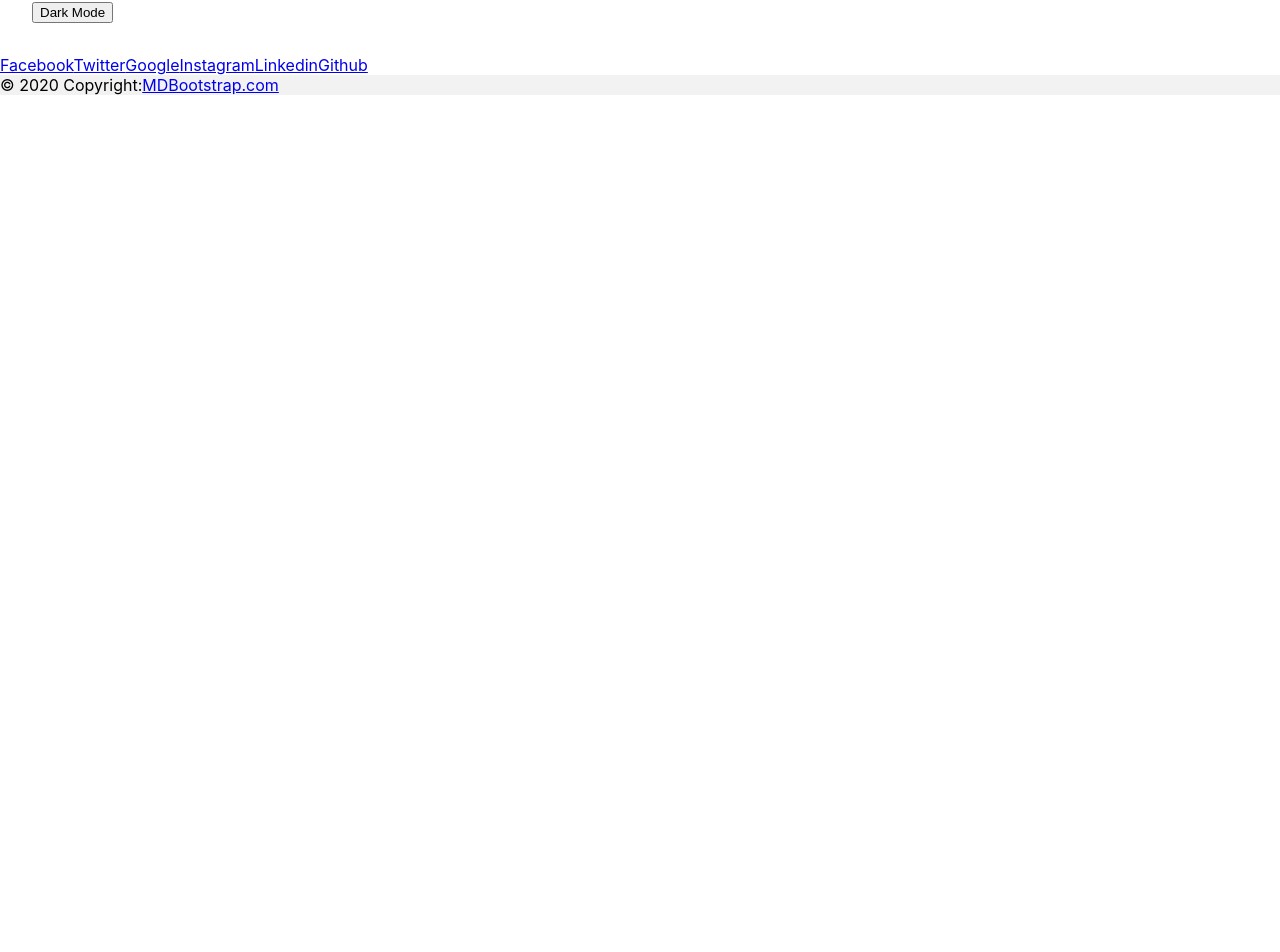
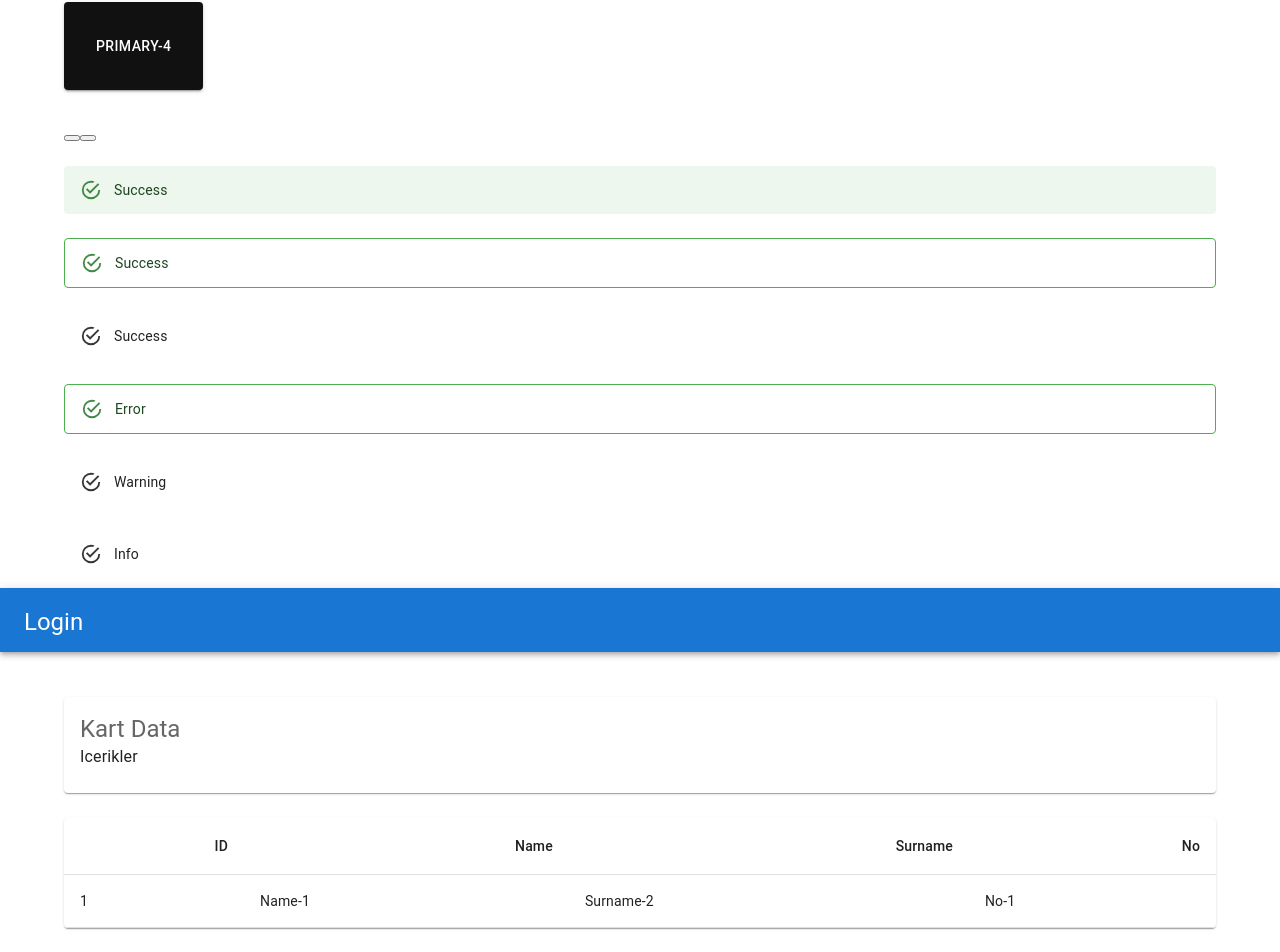
Before and after one commit to O-Mercan/ReactJs-Fundamentals, a React (Create React App) app: page / in a window 1280 px wide. Shown: the part 1392-2344 px from the top of the page. Before the commit the page ends 1487 px from the top, so only its background shows below. Built offline with nearby package versions, Linux system fonts and the light colour scheme.

Commit message:
materialUi added

```diff
--- a/package.json
+++ b/package.json
@@ -3,6 +3,9 @@
   "version": "0.1.0",
   "private": true,
   "dependencies": {
+    "@emotion/react": "^11.14.0",
+    "@emotion/styled": "^11.14.0",
+    "@mui/material": "^6.4.0",
     "@reduxjs/toolkit": "^2.5.0",
     "cra-template": "1.2.0",
     "react": "^19.0.0",
--- a/src/RouterBlog.jsx
+++ b/src/RouterBlog.jsx
@@ -6,6 +6,9 @@ import MainFunction from './components/MainFunction';
 import { Navigate, Route, Routes } from 'react-router-dom';
 // Redux Login
 import LoginForm from '../src/components/login/loginForm';
+
+import RegisterForm from './components/register/RegisterForm';
+
 
 // RouterBlog
 function RouterBlog() {
@@ -18,6 +21,7 @@ function RouterBlog() {
           <Route path={"/"} elementName= {<MainFunction/>}/>
           <Route path={"/index"} elementName= {<MainFunction/>}/>
           <Route path={"/login"} elementName={<LoginForm />} />
+          <Route path={"/register"} elementName={<RegisterForm />} />
           <Route path={"*"} elementName= {<Navigate to={"/"}/>}/>
         </Routes>
       </div>
--- a/src/components/MainFunction.jsx
+++ b/src/components/MainFunction.jsx
@@ -2,7 +2,41 @@ import React, { useContext } from 'react'
 import "./main.css"
 import { ThemeContext } from '../ThemeContext'
 
+// Material UI
+import { Container }from "@mui/material"
+import Grid from '@mui/material/Grid';
+import Typography from '@mui/material/Typography';
+import Button from '@mui/material/Button';
+import Alert from '@mui/material/Alert';
+import { createTheme, ThemeProvider } from '@mui/material/styles';
+import AppBar from '@mui/material/AppBar';
+import Toolbar from '@mui/material/Toolbar';
+import Card from '@mui/material/Card';
+import CardContent from '@mui/material/CardContent';
+import TableContainer from '@mui/material/TableContainer';
+import Paper from '@mui/material/Paper';
+import Table from '@mui/material/Table';
+import TableHead from '@mui/material/TableHead';
+import TableRow from '@mui/material/TableRow';
+import TableCell from '@mui/material/TableCell';
+import TableBody from '@mui/material/TableBody';
+
+
+
+// Function
 export default function MainFunction() {
+
+  // Material UI
+  const materialUITheme = createTheme({
+    palette:{
+      primary:{
+        main:'#111111'
+      },
+      secondary:{
+        main:'#222222'
+      }
+    }
+  })
 
   // Context Api
   const {theme, toggleTheme} = useContext(ThemeContext)
@@ -22,6 +56,88 @@ export default function MainFunction() {
   return (
 
       <React.Fragment>
+
+        {/* Context API */}
+        <Container>
+          <Grid container>
+            <Grid item xs={12}>
+              <br />
+              <Typography variant = 'h2' component="h2">
+                Blog Page
+              </Typography>
+              <Typography variant= 'body1' component='p'>
+                Blog Lorem ipsum dolor sit amet consectetur, adipisicing elit. Quibusdam explicabo a doloremque? Dolorum explicabo libero veniam consequuntur aliquam. Commodi ea praesentium ipsam. Amet quidem nostrum soluta ex. Animi, unde doloremque.
+              </Typography>
+              <br />
+              <Button>Primary-1</Button>
+              <Button sx={{padding:4, marginRight:4, marginBottom:4, display:'block'}} variant='contained' color="primary">Primary-2</Button>
+              <Button sx={{padding:4, marginRight:4, marginBottom:4, display:'block'}} variant='contained' color="primary">Primary-3</Button>
+              <ThemeProvider theme={materialUITheme}>
+                <Button sx={{padding:4, marginRight:4, marginBottom:4, display:'block'}} variant='contained' color="primary">Primary-4</Button>
+              </ThemeProvider>
+              <button className='btn btn-primary ms-3'></button>
+              <button className='btn btn-outline-warning ms-3'></button>
+
+              <Alert sx={{marginTop:3,}}>Success</Alert>
+              <Alert variant='outlined' sx={{marginTop:3, severity:'success'}}>Success</Alert>
+              <Alert variant='contained' sx={{marginTop:3, severity:'success'}}>Success</Alert>
+              <Alert variant='outlined' sx={{marginTop:3, severity:'error'}}>Error</Alert>
+              <Alert variant='contained' sx={{marginTop:3, severity:'warning'}}>Warning</Alert>
+              <Alert variant='contained' sx={{marginTop:3, severity:'info'}}>Info</Alert>
+            </Grid>
+          </Grid>
+        </Container>
+
+        <AppBar position='static' style={{marginTop:10}}>
+          <Toolbar>
+            <Typography variant='h5' style={{flexGrow:1, marginTop:4}}>
+              Login
+            </Typography>
+          </Toolbar>
+        </AppBar>
+
+        <br />
+        {/* KART */}
+        <Container style={{marginTop:'25px'}}>
+          <Card>
+            <CardContent>
+              <Typography color='textSecondary' variant='h5' component='h5' >
+                Kart Data
+              </Typography>
+              <Typography color=''>
+                Icerikler
+              </Typography>
+            </CardContent>
+          </Card>
+        </Container>
+
+        <Container style={{marginTop:'25px'}}>
+          <TableContainer component={Paper}>
+            <Table aria-label= 'simple table'>
+              <TableHead>
+                <TableRow>
+                  <TableCell align='right'>ID</TableCell>
+                  <TableCell align='right'>Name</TableCell>
+                  <TableCell align='right'>Surname</TableCell>
+                  <TableCell align='right'>No</TableCell>
+                </TableRow>
+              </TableHead>
+              <TableBody>
+                <TableRow >
+                <TableCell component='th' scope='row'>1</TableCell>
+                <TableCell component='th' scope='row'>Name-1</TableCell>
+                <TableCell component='th' scope='row'>Surname-2</TableCell>
+                <TableCell component='th' scope='row'>No-1</TableCell>
+
+                </TableRow>
+              </TableBody>
+            </Table>
+          </TableContainer>
+        </Container>
+
+        <br />
+        <hr />
+
         <div style={styles[theme]}>
           <h2>{theme==="light" ? "Light Theme": "Dark Theme"}</h2>
         <p style={{fontSize:"1rem", textAlign: "justify"}}>
--- a/src/components/register/RegisterFrom.jsx
+++ b/src/components/register/RegisterForm.jsx
@@ -1,4 +1,4 @@
-import React, { useState } from 'react'
+import React, { useState, useEffect } from 'react'
 import ReusabilityTextInput from './ReusabilityTextInput';
 
 function RegisterFrom() {
@@ -172,7 +172,7 @@ function RegisterFrom() {
             className='form-control'
             onChange={handleChange}
             value={formData.password}
-            error={erors.password}
+            error={errors.password}
 
         />
 
```
Also changed, not shown: src/components/register/ReusabilityTextInput.js (+0 -18 lines), 2 other files (tests, documents, lock files or other folders).
